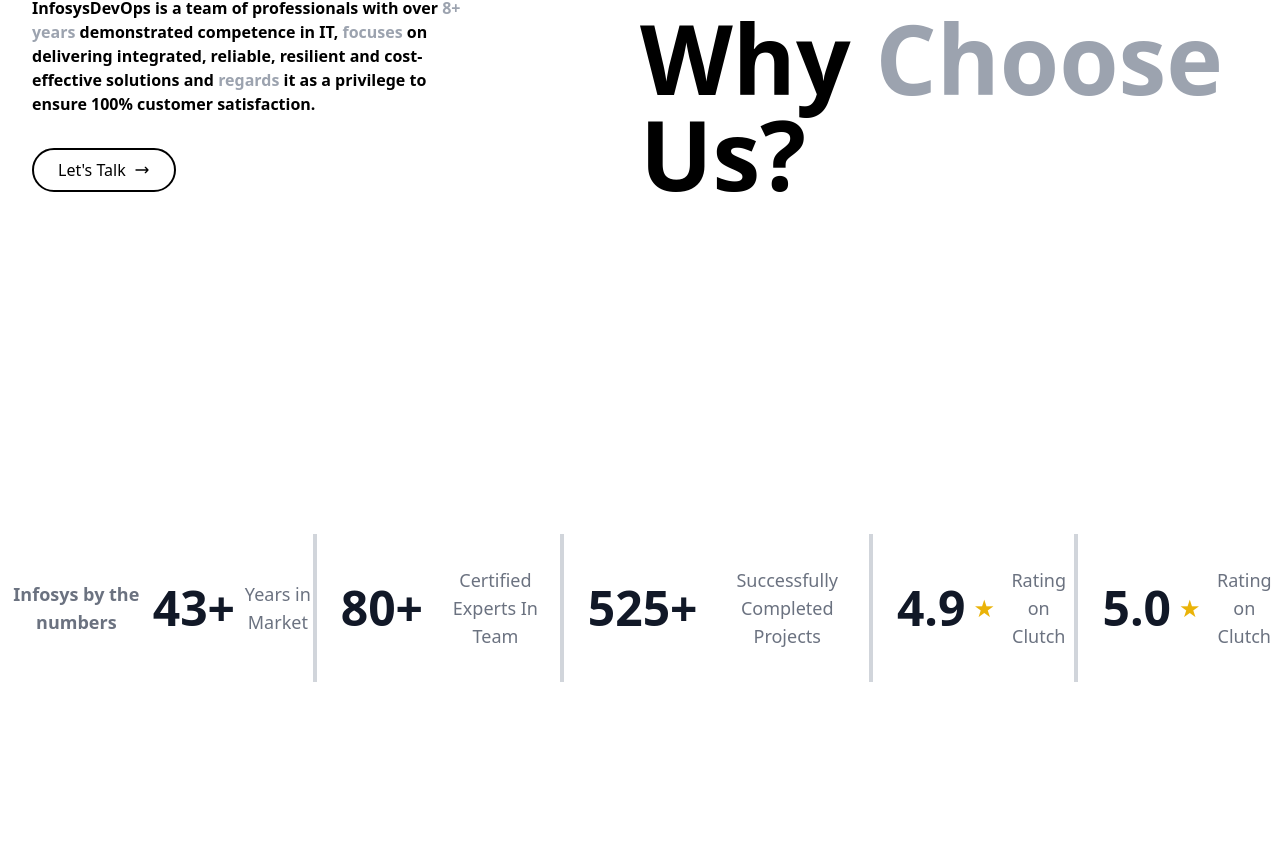
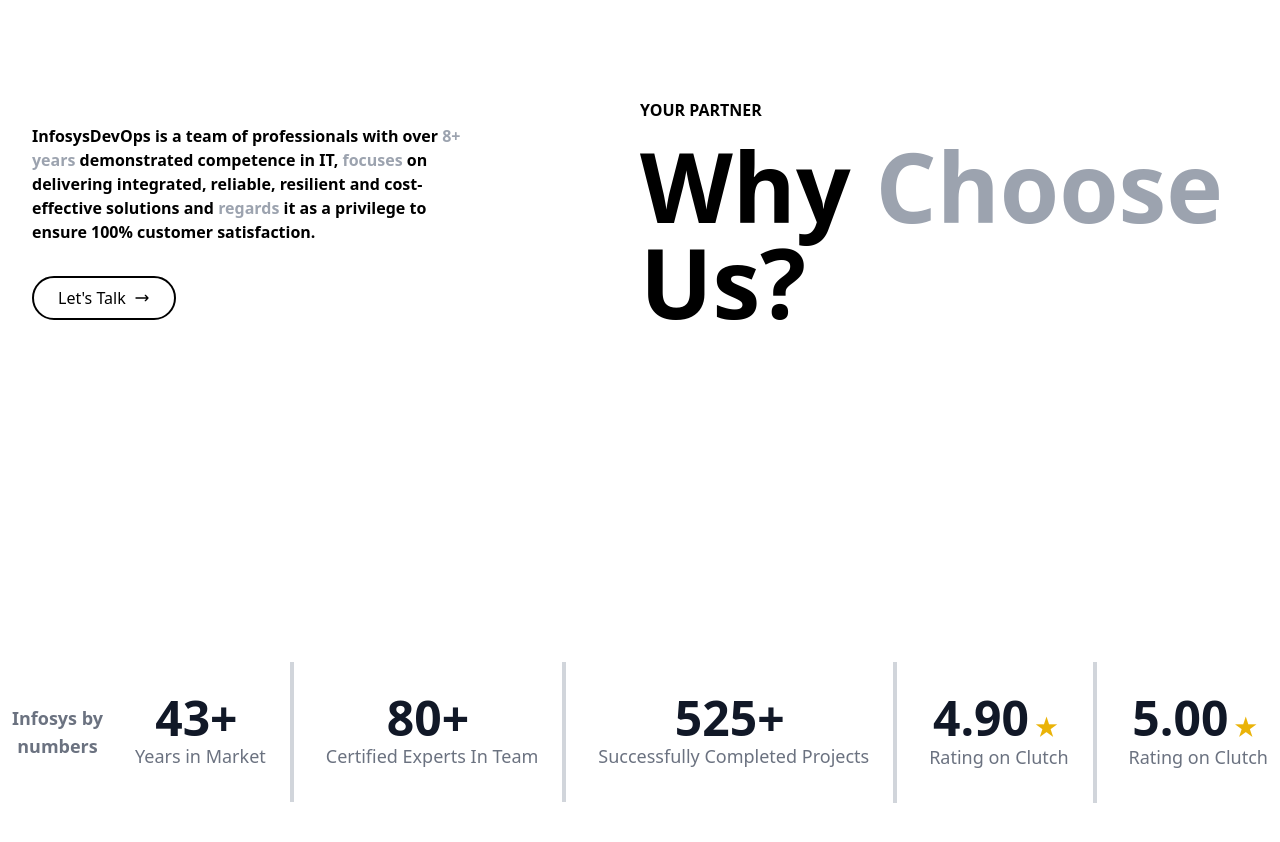
Before and after one commit to Error-404-NotFound/Conexion-Solidaria, a React (Vite) app in the folder frontend/: page / in a window 1280 px wide. Shown: the part 1826-2668 px from the top of the page. Before the commit the page ends 2548 px from the top, so only its background shows below. Built offline with nearby package versions, Linux system fonts and the light colour scheme.

Commit message:
2 animative features added

```diff
--- a/frontend/src/pages/Home.jsx
+++ b/frontend/src/pages/Home.jsx
@@ -1,6 +1,9 @@
-import React from 'react'
 import imag from '../assets/home/a.jpeg'
 import imbg from '../assets/home/b.jpg'
+import React, { useState, useEffect, useRef } from "react";
+import { motion } from 'framer-motion';
+import { useInView } from 'react-intersection-observer';
+import "./TextScroll.css"; // Import custom CSS for animation
 
 export const Home = () => {
   return (
@@ -98,6 +101,9 @@
       </footer>
       */}
 
+      {/* Text Scroll Animation */}
+      <TextScroll />
+
       {/* Info Section */}
       <InfoSection />
 
@@ -106,6 +112,7 @@
 
       {/* Infosys Stats */}
       <InfosysStats />
+
     </div>
   )
 }
@@ -191,6 +198,50 @@
   );
 };
 
+
+const StatsItem = ({ value, label, isVisible, index }) => {
+  const [displayValue, setDisplayValue] = useState(0);
+  const duration = 1.5; // total duration in seconds
+
+  useEffect(() => {
+    if (isVisible) {
+      const endValue = label.includes('Rating') ? parseFloat(value) : parseInt(value); // Handle rating separately
+      const totalFrames = 60 * duration; // Total frames for the duration at 60fps
+      const increment = endValue / totalFrames; // Common increment for all stats
+
+      let currentValue = 0;
+      let frameCount = 0;
+
+      const incrementValue = () => {
+        if (frameCount < totalFrames) {
+          frameCount++;
+          currentValue += increment;
+          setDisplayValue(label.includes('Rating') ? parseFloat(currentValue.toFixed(2)) : Math.floor(currentValue)); // Round down for non-ratings
+          requestAnimationFrame(incrementValue); // Smooth updates
+        } else {
+          setDisplayValue(endValue); // Ensure we set the final value
+        }
+      };
+
+      incrementValue();
+    }
+  }, [isVisible, value, label]);
+
+  return (
+    <motion.div
+      initial={{ opacity: 0, y: 20 }}
+      animate={isVisible ? { opacity: 1, y: 0 } : {}}
+      transition={{ duration: 0.5, delay: index * 0.2 }}
+      className={`flex flex-col md:flex-col items-center justify-center space-x-2 pt-8 pb-8 ${index !== 0 ? 'md:border-l-4 md:border-gray-300 dark:border-gray-700 md:pl-6' : ''}`}
+    >
+      <h2 className="text-5xl font-bold text-gray-900 dark:text-white">{label.includes('Rating') ? displayValue.toFixed(2) : displayValue + "+"}
+        {label.includes('Rating') && <span className="text-yellow-500 text-2xl justify-center">  ★</span>}</h2>
+      <p className="text-gray-500 dark:text-gray-400 text-lg">{label}</p>
+    </motion.div>
+  );
+};
+
+
 const InfosysStats = () => {
   const stats = [
     { value: '43+', label: 'Years in Market' },
@@ -200,25 +251,51 @@
     { value: '5.0', label: 'Rating on Clutch', star: true },
   ];
 
+  // Using Intersection Observer
+  const { ref, inView } = useInView({ threshold: 0.1 }); // Trigger when 10% is visible
+
   return (
-    <div className="flex flex-col md:flex-row justify-around items-center text-center py-10 bg-white space-y-4 md:space-y-0 dark:bg-black dark:text-white">
+    <div ref={ref} className="flex flex-col md:flex-row justify-around items-center text-center py-10 bg-white dark:bg-gray-900 space-y-4 md:space-y-0">
       {/* Title */}
       <div className="mb-6 md:mb-0">
-        <p className="text-gray-500 text-lg font-semibold">Infosys by the numbers</p>
+        <p className="text-gray-500 dark:text-gray-400 text-lg font-semibold">Infosys by <br></br> numbers</p>
       </div>
 
       {/* Stats */}
       {stats.map((stat, index) => (
-        <div
-          key={index}
-          className={`flex flex-col md:flex-row items-center justify-center space-x-2 pt-8 pb-8 ${index !== 0 ? 'md:border-l-4 md:border-gray-300 md:pl-6' : ''
-            }`}
-        >
-          <h2 className="text-5xl font-bold">{stat.value}</h2>
-          {stat.star && <span className="text-yellow-500 text-2xl">★</span>}
-          <p className="text-gray-500 text-lg">{stat.label}</p>
-        </div>
+        <StatsItem key={index} value={stat.value} label={stat.label} isVisible={inView} index={index} />
       ))}
     </div>
   );
 };
+
+
+const TextScroll = () => {
+  const textRef = useRef(null);
+
+  useEffect(() => {
+    const textElement = textRef.current;
+
+    // Function to change animation after the first iteration
+    const handleAnimationIteration = () => {
+      textElement.style.animation = "scrollRest 27s linear infinite"; // Update for subsequent animations
+    };
+
+    // Add event listener to detect when the animation iteration ends
+    textElement.addEventListener("animationiteration", handleAnimationIteration);
+
+    // Cleanup event listener when component unmounts
+    return () => {
+      textElement.removeEventListener("animationiteration", handleAnimationIteration);
+    };
+  }, []);
+
+  return (
+    <div className="overflow-hidden whitespace-nowrap">
+      <div ref={textRef} className="scrolling-text text-9xl font-bold inline-block">
+        <span className="text-black dark:text-white">At Every Turn Innovation — </span>
+        <span className="text-gray-300 dark:text-gray-600">At Every Turn Innovation — </span>
+      </div>
+    </div>
+  );
+};
--- /dev/null
+++ b/frontend/src/pages/TextScroll.css
@@ -0,0 +1,22 @@
+@keyframes scrollFirst {
+    0% {
+      transform: translateX(10%);
+    }
+    100% {
+      transform: translateX(-100%);
+    }
+  }
+
+  @keyframes scrollRest {
+    0% {
+      transform: translateX(100%);
+    }
+    100% {
+      transform: translateX(-100%);
+    }
+  }
+
+  .scrolling-text {
+    display: inline-block;
+    animation: scrollFirst 13s linear infinite; /* First time animation */
+  }
```
